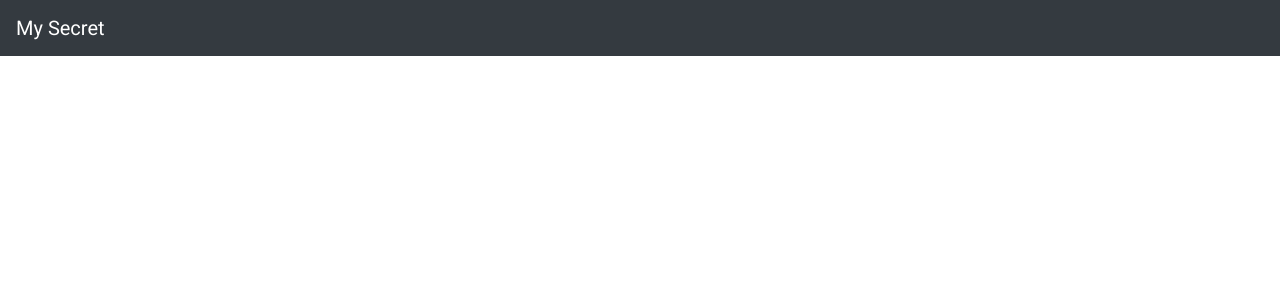
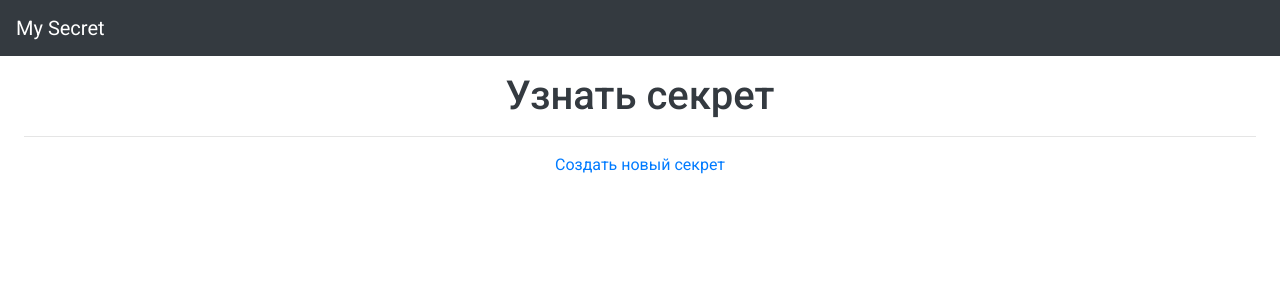
Before and after one commit to dikos1337/my-secret, a Vue app: page /private/1 in a window 1280 px wide. Shown: the top 300 px of the page. Built offline with nearby package versions, Linux system fonts and the light colour scheme.

Commit message:
Демо версия просмотра секрета

```diff
--- a/src/router.js
+++ b/src/router.js
@@ -12,7 +12,7 @@ export default new Router({
             component: Home
         },
         {
-            path: "/private",
+            path: "/private/:id",
             component: () => import("./views/Private.vue")
         }
     ]
--- a/src/views/Home.vue
+++ b/src/views/Home.vue
@@ -4,7 +4,7 @@
     <main role="home" class="container">
       <div class="starter-template">
         <h3>Вставьте пароль, тайное сообщение или частную ссылку ниже.</h3>
-        <Form @secret-id="testFunc" />
+        <Form @secret-id="getSecretId" />
       </div>
     </main>
   </div>
@@ -18,8 +18,8 @@ export default {
     Form,
   },
   methods: {
-    testFunc(id) {
-      console.log(id);
+    getSecretId(secretId) {
+      console.log(secretId);
     },
   },
 };
--- a/src/views/Private.vue
+++ b/src/views/Private.vue
@@ -1,13 +1,43 @@
 <template>
-  <div>Private</div>
+  <div class="starter-template">
+    <h1 @click="getSecret">Узнать секрет</h1>
+    <span>
+      {{ secretData.secret }}
+      <hr />
+    </span>
+    <router-link to="/">Создать новый секрет</router-link>
+  </div>
 </template>
 
 <script>
+import axios from "axios";
 export default {
-
-}
+  data() {
+    return {
+      secretId: this.$route.params.id,
+      secretData: {},
+    };
+  },
+  methods: {
+    getSecret() {
+      axios
+        .get(`/api/v1/secrets/${this.secretId}`)
+        .then((response) => {
+          this.secretData = { ...response.data };
+          console.log(this.secretData);
+          console.log(response);
+          this.deleteSecret(console.log("Удаляю секрет"));
+        })
+        .catch((error) => console.log(error));
+    },
+    deleteSecret() {},
+    test() {
+      console.log(this.$route);
+      console.log(this.secretId);
+    },
+  },
+};
 </script>
 
 <style>
-
 </style>
```
